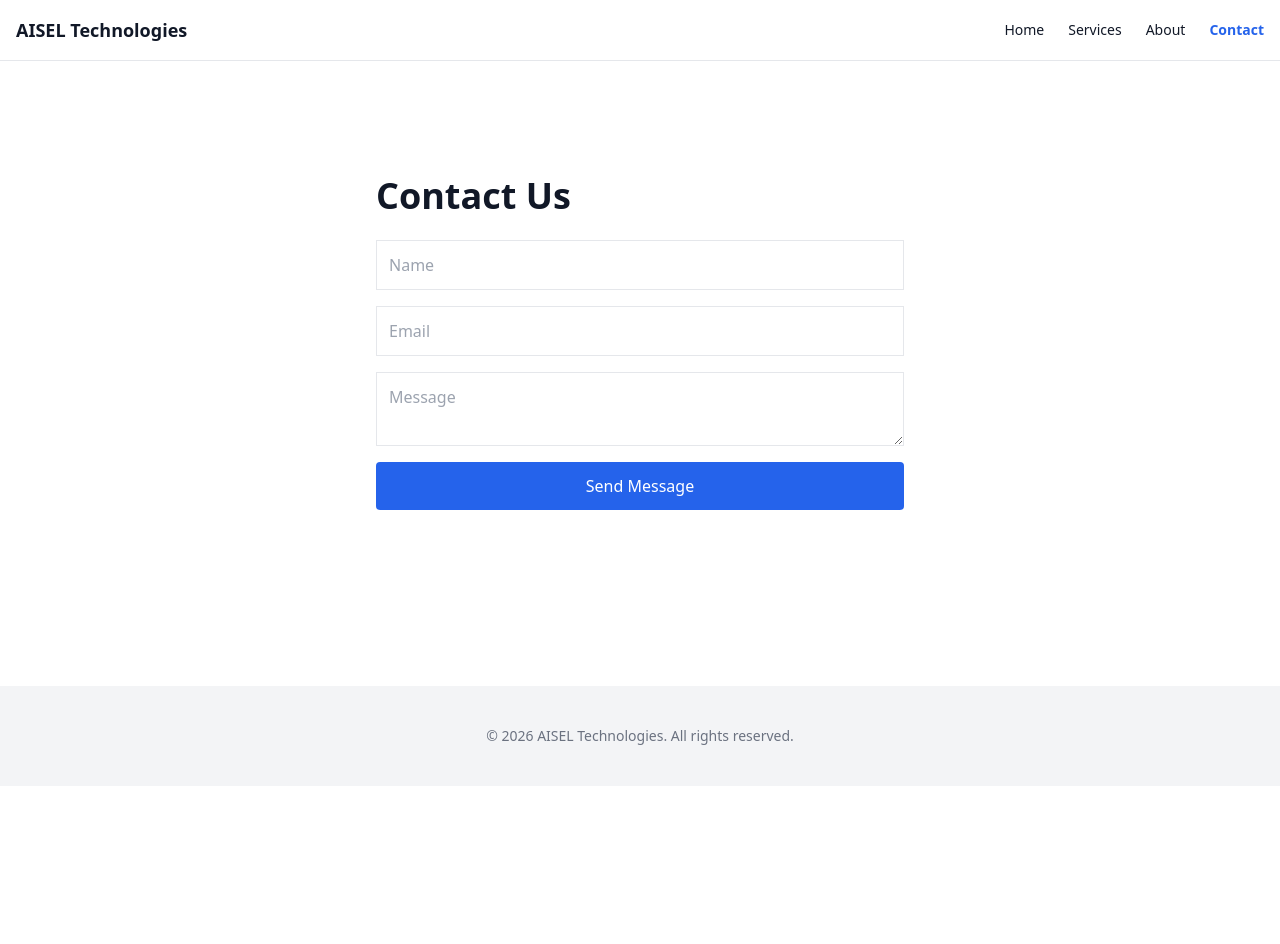
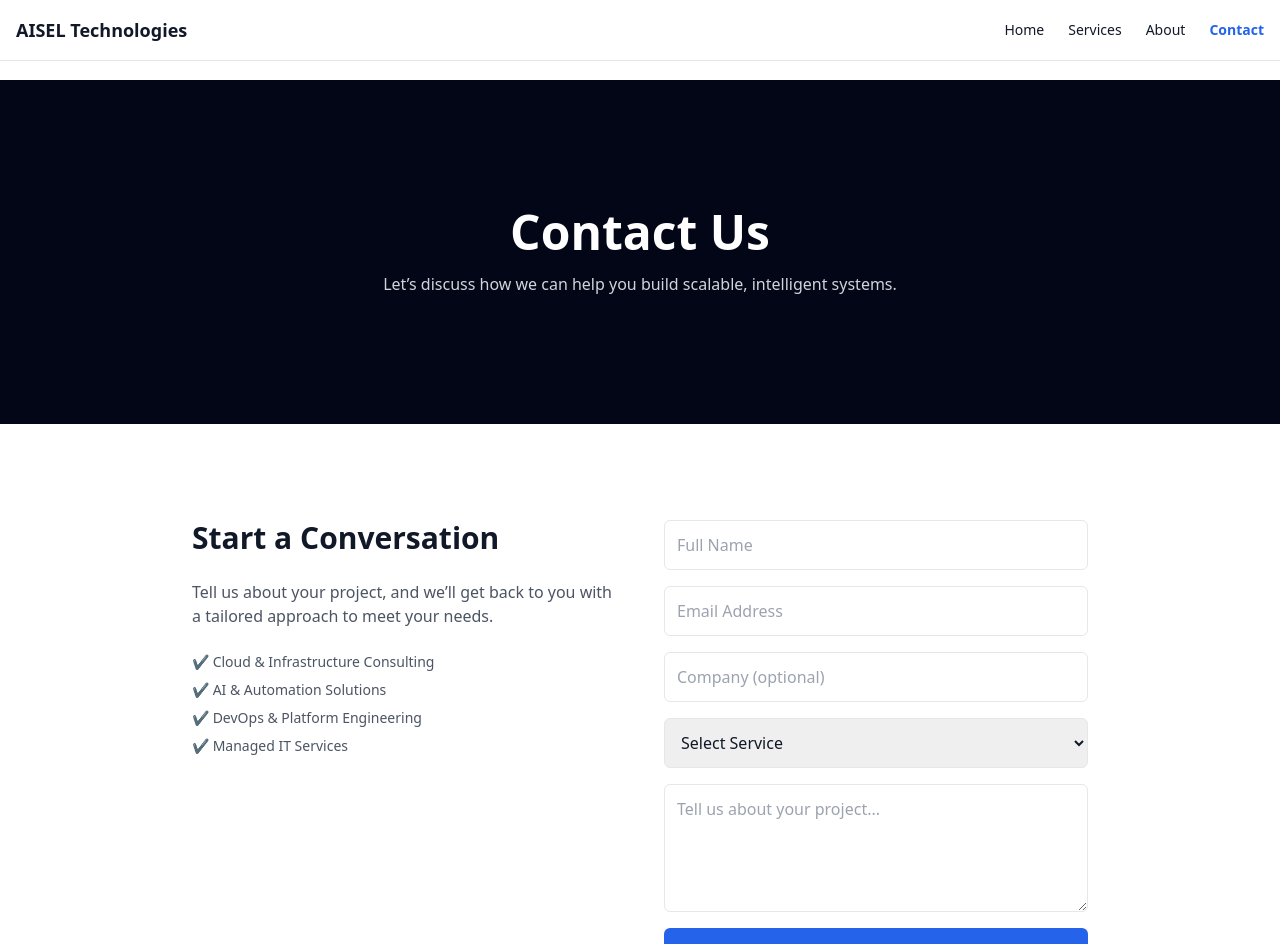
Before and after one commit to ssanfamo/aisel-platform, a Next.js app in the folder apps/web/: page /contact in a window 1280 px wide. Shown: the top 944 px of the page. Before the commit the page ends 800 px from the top, so only its background shows below. Built offline with nearby package versions, Linux system fonts and the light colour scheme.

Commit message:
Professional About page

```diff
--- a/apps/web/app/about/page.js
+++ b/apps/web/app/about/page.js
@@ -1,17 +1,146 @@
 "use client";
+
+import FadeIn from "../../components/FadeIn";
 
 export default function About() {
   return (
-    <section className="py-24 px-6 max-w-4xl mx-auto">
-      <h1 className="text-4xl font-semibold mb-6">
-        About AISEL Technologies
-      </h1>
+    <main className="bg-white text-gray-900">
 
-      <p className="text-gray-600 leading-relaxed">
-        AISEL Technologies is a cloud and AI consulting firm focused on delivering
-        scalable, high-impact solutions. We specialize in platform engineering,
-        DevOps, and intelligent automation systems that transform businesses.
-      </p>
-    </section>
+      {/* HERO */}
+      <section className="bg-slate-950 text-white py-32 px-6 text-center">
+        <FadeIn>
+          <h1 className="text-5xl font-semibold mb-4">
+            About AISEL Technologies
+          </h1>
+          <p className="text-gray-300 max-w-xl mx-auto">
+            We design and deliver scalable cloud and AI solutions that drive real business outcomes.
+          </p>
+        </FadeIn>
+      </section>
+
+      {/* OVERVIEW */}
+      <section className="py-24 px-6">
+        <div className="max-w-5xl mx-auto">
+          <FadeIn>
+            <h2 className="text-3xl font-semibold mb-6">
+              Who We Are
+            </h2>
+            <p className="text-gray-600 leading-relaxed mb-6">
+              AISEL Technologies is a modern technology consulting firm focused on
+              helping organizations leverage cloud computing, artificial intelligence,
+              and automation to achieve scalable growth.
+            </p>
+
+            <p className="text-gray-600 leading-relaxed">
+              We combine deep technical expertise with business understanding to
+              deliver solutions that are not only technically sound but also aligned
+              with strategic objectives.
+            </p>
+          </FadeIn>
+        </div>
+      </section>
+
+      {/* MISSION / VISION */}
+      <section className="bg-gray-50 py-24 px-6">
+        <div className="max-w-7xl mx-auto grid md:grid-cols-2 gap-12">
+
+          <FadeIn>
+            <div>
+              <h3 className="text-2xl font-semibold mb-4">
+                Our Mission
+              </h3>
+              <p className="text-gray-600">
+                To empower businesses with intelligent, scalable technology solutions
+                that improve efficiency, reduce costs, and drive innovation.
+              </p>
+            </div>
+          </FadeIn>
+
+          <FadeIn>
+            <div>
+              <h3 className="text-2xl font-semibold mb-4">
+                Our Vision
+              </h3>
+              <p className="text-gray-600">
+                To be a trusted partner for organizations seeking to transform
+                their operations through modern cloud and AI technologies.
+              </p>
+            </div>
+          </FadeIn>
+
+        </div>
+      </section>
+
+      {/* CORE VALUES */}
+      <section className="py-24 px-6">
+        <div className="max-w-7xl mx-auto text-center">
+
+          <FadeIn>
+            <h2 className="text-3xl font-semibold mb-12">
+              Our Core Values
+            </h2>
+          </FadeIn>
+
+          <div className="grid md:grid-cols-3 gap-10 text-left">
+
+            <FadeIn>
+              <div>
+                <h3 className="text-xl font-semibold mb-3">
+                  Innovation
+                </h3>
+                <p className="text-gray-600">
+                  We embrace new technologies and continuously evolve to stay ahead.
+                </p>
+              </div>
+            </FadeIn>
+
+            <FadeIn>
+              <div>
+                <h3 className="text-xl font-semibold mb-3">
+                  Excellence
+                </h3>
+                <p className="text-gray-600">
+                  We deliver high-quality solutions that meet the highest standards.
+                </p>
+              </div>
+            </FadeIn>
+
+            <FadeIn>
+              <div>
+                <h3 className="text-xl font-semibold mb-3">
+                  Integrity
+                </h3>
+                <p className="text-gray-600">
+                  We build trust through transparency and accountability.
+                </p>
+              </div>
+            </FadeIn>
+
+          </div>
+
+        </div>
+      </section>
+
+      {/* CTA */}
+      <section className="bg-slate-950 text-white py-20 text-center">
+        <FadeIn>
+          <h2 className="text-3xl font-semibold mb-4">
+            Let’s Build Something Great Together
+          </h2>
+
+          <p className="text-gray-300 mb-6">
+            Partner with us to design and implement scalable solutions.
+          </p>
+
+          <a
+            href="/contact"
+            className="bg-blue-600 px-6 py-3 rounded-md inline-block"
+          >
+            Contact Us
+          </a>
+        </FadeIn>
+      </section>
+
+    </main>
   );
 }
--- a/apps/web/app/api/contact/route.ts
+++ b/apps/web/app/api/contact/route.ts
@@ -1,27 +1,37 @@
-import { Resend } from "resend";
+import { NextResponse } from "next/server";
 
 export async function POST(req: Request) {
   try {
-    const { name, email, message } = await req.json();
+    const body = await req.json();
 
-    // ✅ Initialize INSIDE function
-    const resend = new Resend(process.env.RESEND_API_KEY);
+    const { name, email, company, service, message } = body;
 
-    await resend.emails.send({
-      from: "AISEL <noreply@aiseltechnologies.com>",
-      to: ["info@aiseltechnologies.com"],
-      subject: "New Contact Form Message",
-      html: `
-        <p><strong>Name:</strong> ${name}</p>
-        <p><strong>Email:</strong> ${email}</p>
-        <p><strong>Message:</strong><br/>${message}</p>
-      `,
+    // Basic validation
+    if (!name || !email || !service || !message) {
+      return NextResponse.json(
+        { error: "Missing required fields" },
+        { status: 400 }
+      );
+    }
+
+    // 🔹 For now: log the lead (replace later with DB/email)
+    console.log("New Lead Received:", {
+      name,
+      email,
+      company,
+      service,
+      message,
+      timestamp: new Date().toISOString(),
     });
 
-    return Response.json({ success: true });
+    return NextResponse.json({ success: true });
 
   } catch (error) {
-    console.error("EMAIL ERROR:", error);
-    return Response.json({ success: false });
+    console.error("Contact API Error:", error);
+
+    return NextResponse.json(
+      { error: "Something went wrong" },
+      { status: 500 }
+    );
   }
 }
--- a/apps/web/app/contact/page.js
+++ b/apps/web/app/contact/page.js
@@ -1,43 +1,158 @@
 "use client";
 
 import { useState } from "react";
+import FadeIn from "../../components/FadeIn";
 
 export default function Contact() {
   const [loading, setLoading] = useState(false);
+  const [success, setSuccess] = useState(false);
 
   const handleSubmit = async (e) => {
     e.preventDefault();
     setLoading(true);
+    setSuccess(false);
 
+    const form = e.target;
+
+    const payload = {
+      name: form.name.value,
+      email: form.email.value,
+      company: form.company.value,
+      service: form.service.value,
+      message: form.message.value,
+    };
+
+    try {
       await fetch("/api/contact", {
         method: "POST",
-      body: JSON.stringify({
-        name: e.target.name.value,
-        email: e.target.email.value,
-        message: e.target.message.value,
-      }),
+        body: JSON.stringify(payload),
       });
 
+      setSuccess(true);
+      form.reset();
+    } catch (err) {
+      alert("Something went wrong");
+    }
+
     setLoading(false);
-    alert("Message sent!");
   };
 
   return (
-    <section className="py-24 px-6 max-w-xl mx-auto">
-      <h1 className="text-4xl font-semibold mb-6">Contact Us</h1>
+    <main className="bg-white text-gray-900">
 
+      {/* HERO */}
+      <section className="bg-slate-950 text-white py-32 px-6 text-center">
+        <FadeIn>
+          <h1 className="text-5xl font-semibold mb-4">
+            Contact Us
+          </h1>
+          <p className="text-gray-300 max-w-xl mx-auto">
+            Let’s discuss how we can help you build scalable, intelligent systems.
+          </p>
+        </FadeIn>
+      </section>
+
+      {/* FORM SECTION */}
+      <section className="py-24 px-6">
+        <div className="max-w-4xl mx-auto grid md:grid-cols-2 gap-12">
+
+          {/* LEFT: VALUE */}
+          <FadeIn>
+            <div>
+              <h2 className="text-3xl font-semibold mb-6">
+                Start a Conversation
+              </h2>
+
+              <p className="text-gray-600 mb-6">
+                Tell us about your project, and we’ll get back to you with
+                a tailored approach to meet your needs.
+              </p>
+
+              <ul className="text-gray-600 space-y-2 text-sm">
+                <li>✔ Cloud & Infrastructure Consulting</li>
+                <li>✔ AI & Automation Solutions</li>
+                <li>✔ DevOps & Platform Engineering</li>
+                <li>✔ Managed IT Services</li>
+              </ul>
+            </div>
+          </FadeIn>
+
+          {/* RIGHT: FORM */}
+          <FadeIn>
             <form onSubmit={handleSubmit} className="flex flex-col gap-4">
-        <input name="name" placeholder="Name" className="border p-3" required />
-        <input name="email" placeholder="Email" className="border p-3" required />
-        <textarea name="message" placeholder="Message" className="border p-3" required />
+
+              <input
+                name="name"
+                placeholder="Full Name"
+                required
+                className="border p-3 rounded-md"
+              />
+
+              <input
+                name="email"
+                type="email"
+                placeholder="Email Address"
+                required
+                className="border p-3 rounded-md"
+              />
+
+              <input
+                name="company"
+                placeholder="Company (optional)"
+                className="border p-3 rounded-md"
+              />
+
+              <select
+                name="service"
+                required
+                className="border p-3 rounded-md"
+              >
+                <option value="">Select Service</option>
+                <option>Cloud Infrastructure</option>
+                <option>AI Automation</option>
+                <option>DevOps Engineering</option>
+                <option>Platform Engineering</option>
+                <option>Managed IT Services</option>
+              </select>
+
+              <textarea
+                name="message"
+                placeholder="Tell us about your project..."
+                required
+                className="border p-3 rounded-md h-32"
+              />
 
               <button
                 type="submit"
-          className="bg-blue-600 text-white py-3 rounded"
+                className="bg-blue-600 text-white py-3 rounded-md"
               >
-          {loading ? "Sending..." : "Send Message"}
+                {loading ? "Sending..." : "Submit Inquiry"}
               </button>
+
+              {success && (
+                <p className="text-green-600 text-sm">
+                  ✔ Message sent successfully
+                </p>
+              )}
+
             </form>
+          </FadeIn>
+
+        </div>
       </section>
+
+      {/* CTA */}
+      <section className="bg-gray-50 py-20 text-center">
+        <FadeIn>
+          <h2 className="text-2xl font-semibold mb-4">
+            Prefer direct contact?
+          </h2>
+          <p className="text-gray-600">
+            Reach us at: contact@aiseltechnologies.com
+          </p>
+        </FadeIn>
+      </section>
+
+    </main>
   );
 }
```
Lines whose indentation alone changed are shown as unchanged.
